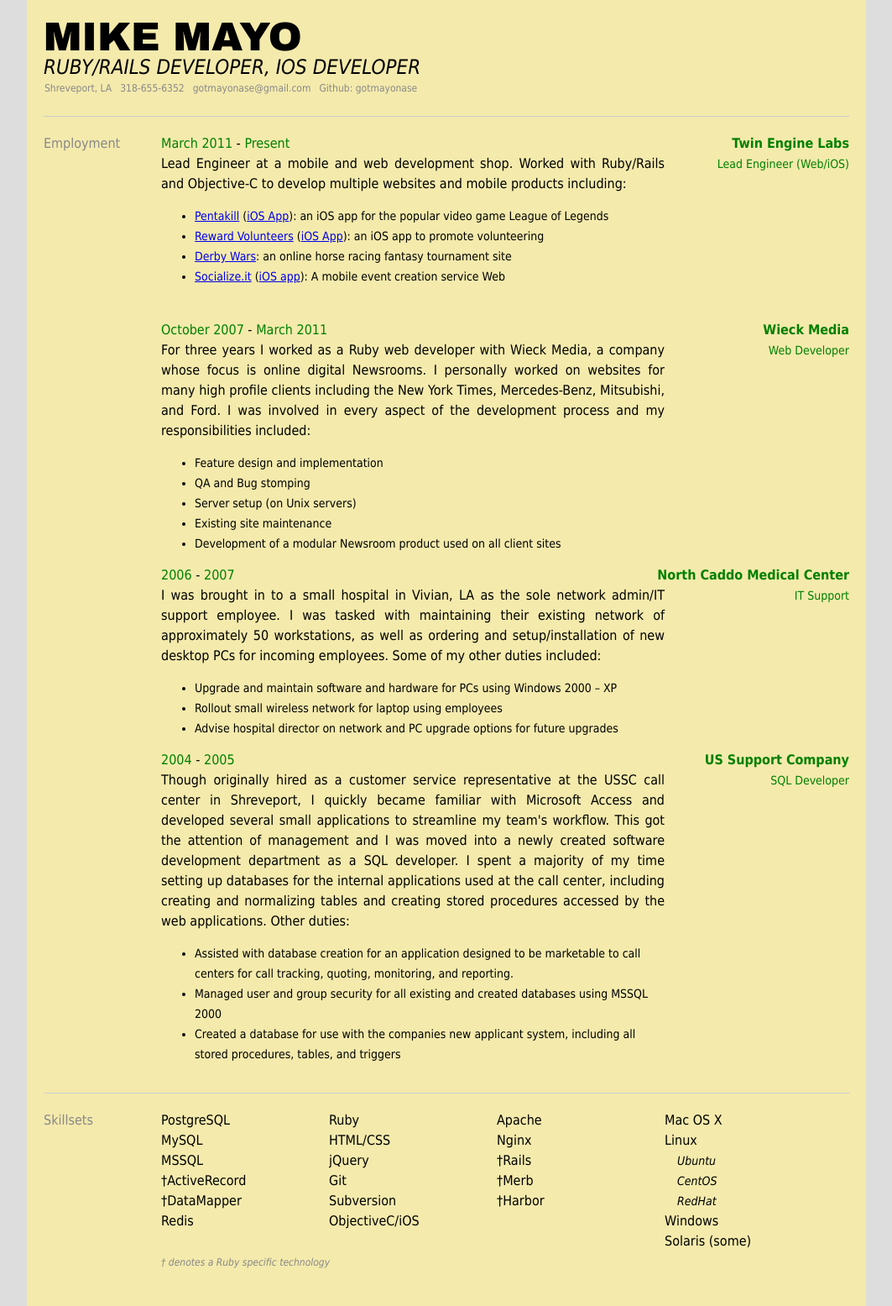
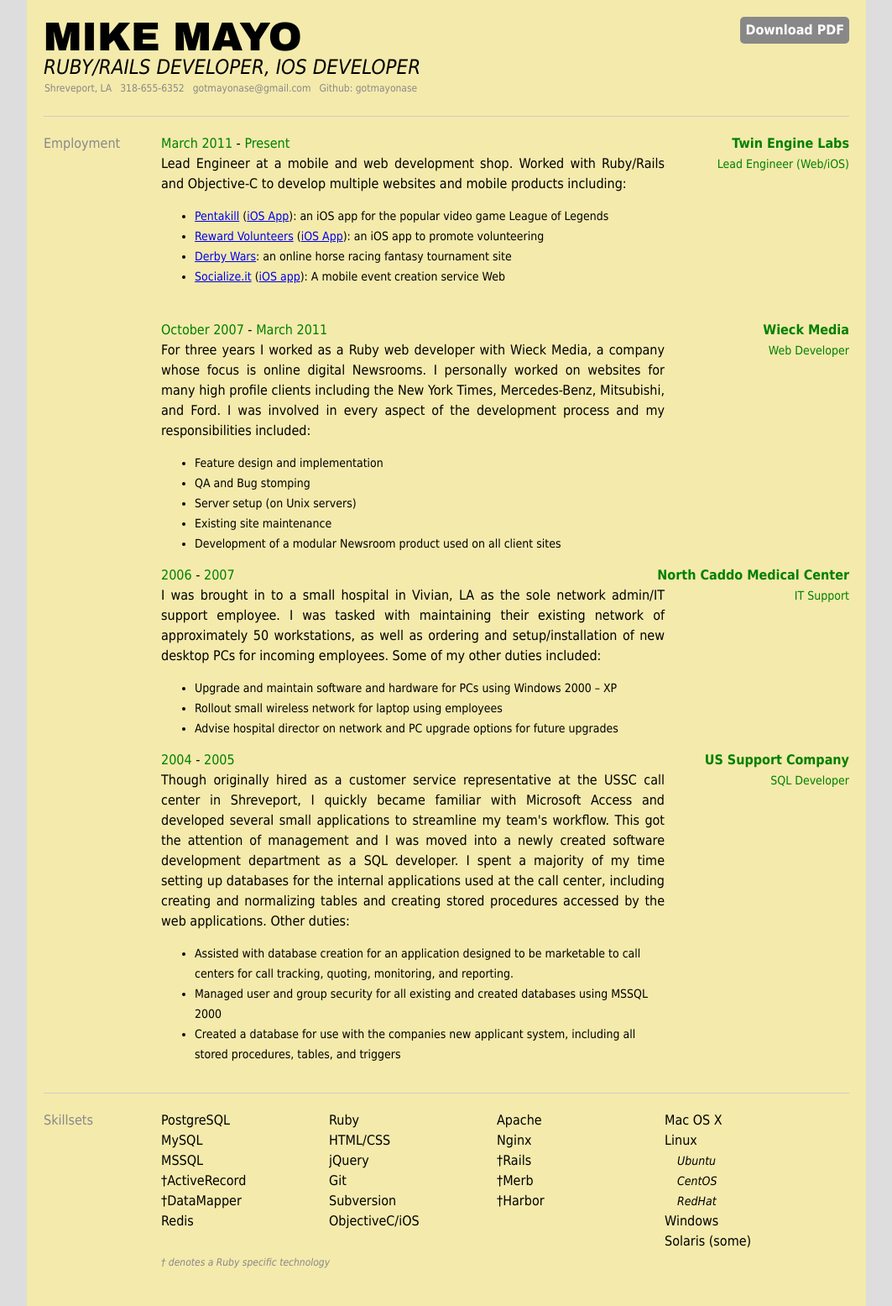
Before and after one commit to gotmayonase/blog, a Jekyll site: the page resume.html, which Jekyll copies as it is, in a window 1280 px wide. Shown: the whole page at 84% size, without its empty margins (108-1171 px from the left). Built offline with Jekyll 4.4.1, drawn with Linux system fonts in a browser that asks for light colours.

Commit message:
resume pdf version added

```diff
--- a/resume.html
+++ b/resume.html
@@ -86,7 +86,7 @@
 </head>
 <body>
   <div id="content">
-    <!-- <a href="/resume.pdf" id="pdf-download">Download PDF</a> -->
+    <a href="/resume.pdf" id="pdf-download">Download PDF</a>
     <div id="header">
       <h1>Mike Mayo</h1>
       <h2>Ruby/Rails Developer, iOS Developer</h2>
```
Also changed, not shown: 4 other files.
